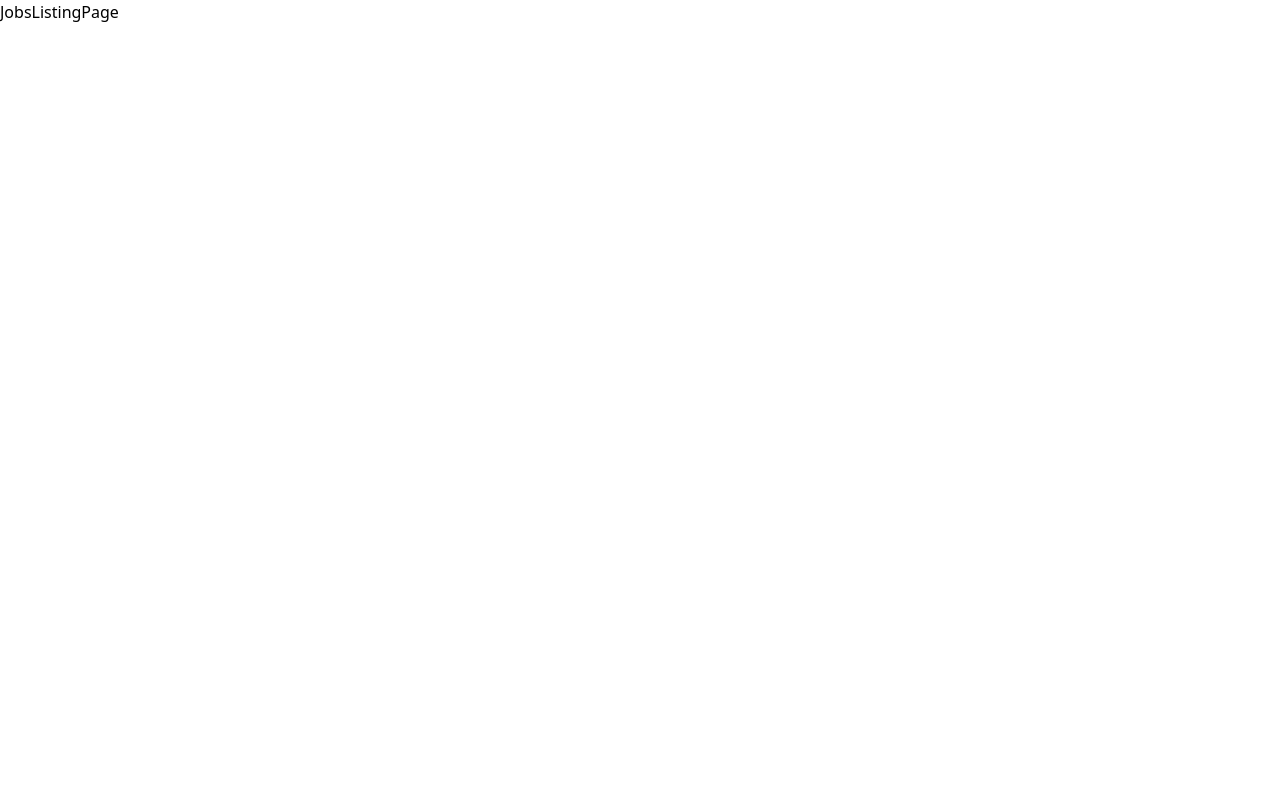
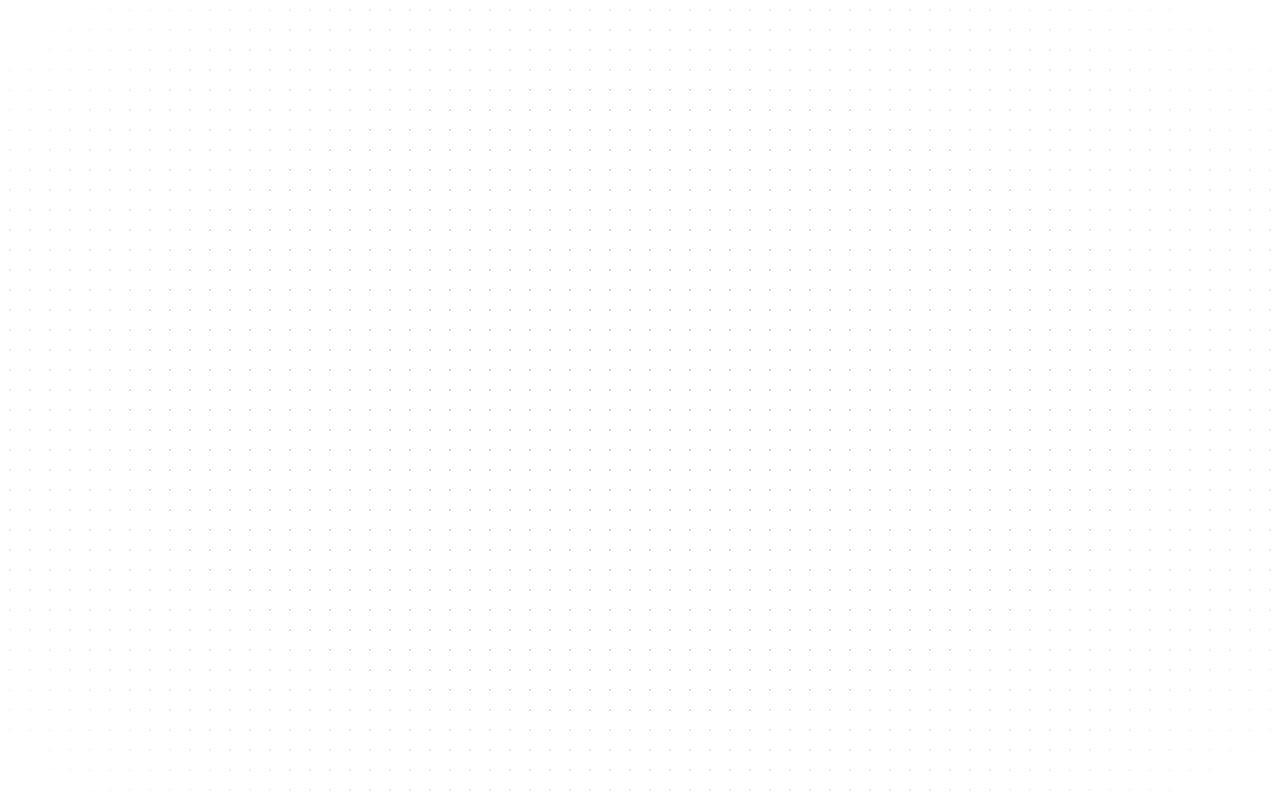
Before and after one commit to VikasRajput-18/grow-together, a Next.js app: page /jobs in a window 1280 px wide. Built offline with nearby package versions, Linux system fonts and the light colour scheme; a web font is replaced by a local one.

Commit message:
fix typescript error

```diff
--- a/next.config.ts
+++ b/next.config.ts
@@ -1,7 +1,6 @@
 import type { NextConfig } from "next";
 
 const nextConfig: NextConfig = {
-  /* config options here */
   typescript: {
     ignoreBuildErrors: true,
   },
--- a/src/app/jobs/page.tsx
+++ b/src/app/jobs/page.tsx
@@ -1,7 +1,11 @@
-import React from "react";
+import JobsListingPage from "@/components/JobsListingPage";
 
-const JobsListingPage = () => {
-  return <div>JobsListingPage</div>;
+const JobsPage = () => {
+  return (
+    <>
+      <JobsListingPage />
+    </>
+  );
 };
 
-export default JobsListingPage;
+export default JobsPage;
--- /dev/null
+++ b/src/components/JobsListingPage.tsx
@@ -0,0 +1,12 @@
+import React from "react";
+import { DotBackgroundDemo } from "./ui/dot-background";
+
+const JobsListingPage = () => {
+  return (
+    <>
+      <DotBackgroundDemo />
+    </>
+  );
+};
+
+export default JobsListingPage;
--- /dev/null
+++ b/src/components/ui/dot-background.tsx
@@ -0,0 +1,19 @@
+import { cn } from "@/lib/utils";
+import React from "react";
+
+export function DotBackgroundDemo() {
+  return (
+    <div className="relative flex min-h-screen h-full w-full items-center justify-center bg-white dark:bg-black">
+      <div
+        className={cn(
+          "absolute inset-0",
+          "[background-size:20px_20px]",
+          "[background-image:radial-gradient(#d4d4d4_1px,transparent_1px)]",
+          "dark:[background-image:radial-gradient(#404040_1px,transparent_1px)]",
+        )}
+      />
+      {/* Radial gradient for the container to give a faded look */}
+      <div className="pointer-events-none absolute inset-0 flex items-center justify-center bg-white [mask-image:radial-gradient(ellipse_at_center,transparent_20%,black)] dark:bg-black"></div>
+    </div>
+  );
+}
--- a/src/components/ui/placeholders-and-vanish-input.tsx
+++ b/src/components/ui/placeholders-and-vanish-input.tsx
@@ -1,6 +1,13 @@
 import { AnimatePresence, motion } from "motion/react";
 import { useCallback, useEffect, useRef, useState } from "react";
 import { cn } from "@/lib/utils";
+
+type ParticleData = {
+  x: number;
+  y: number;
+  r: number;
+  color: string;
+};
 
 export function PlaceholdersAndVanishInput({
   placeholders,
@@ -41,7 +48,7 @@ export function PlaceholdersAndVanishInput({
   }, [placeholders]);
 
   const canvasRef = useRef<HTMLCanvasElement>(null);
-  const newDataRef = useRef<any[]>([]);
+  const newDataRef = useRef<ParticleData[]>([]);
   const inputRef = useRef<HTMLInputElement>(null);
   const [value, setValue] = useState("");
   const [animating, setAnimating] = useState(false);
@@ -182,6 +189,7 @@ export function PlaceholdersAndVanishInput({
         value && "bg-gray-50"
       )}
       onSubmit={handleSubmit}
+      autoComplete="off"
     >
       <canvas
         className={cn(
```
